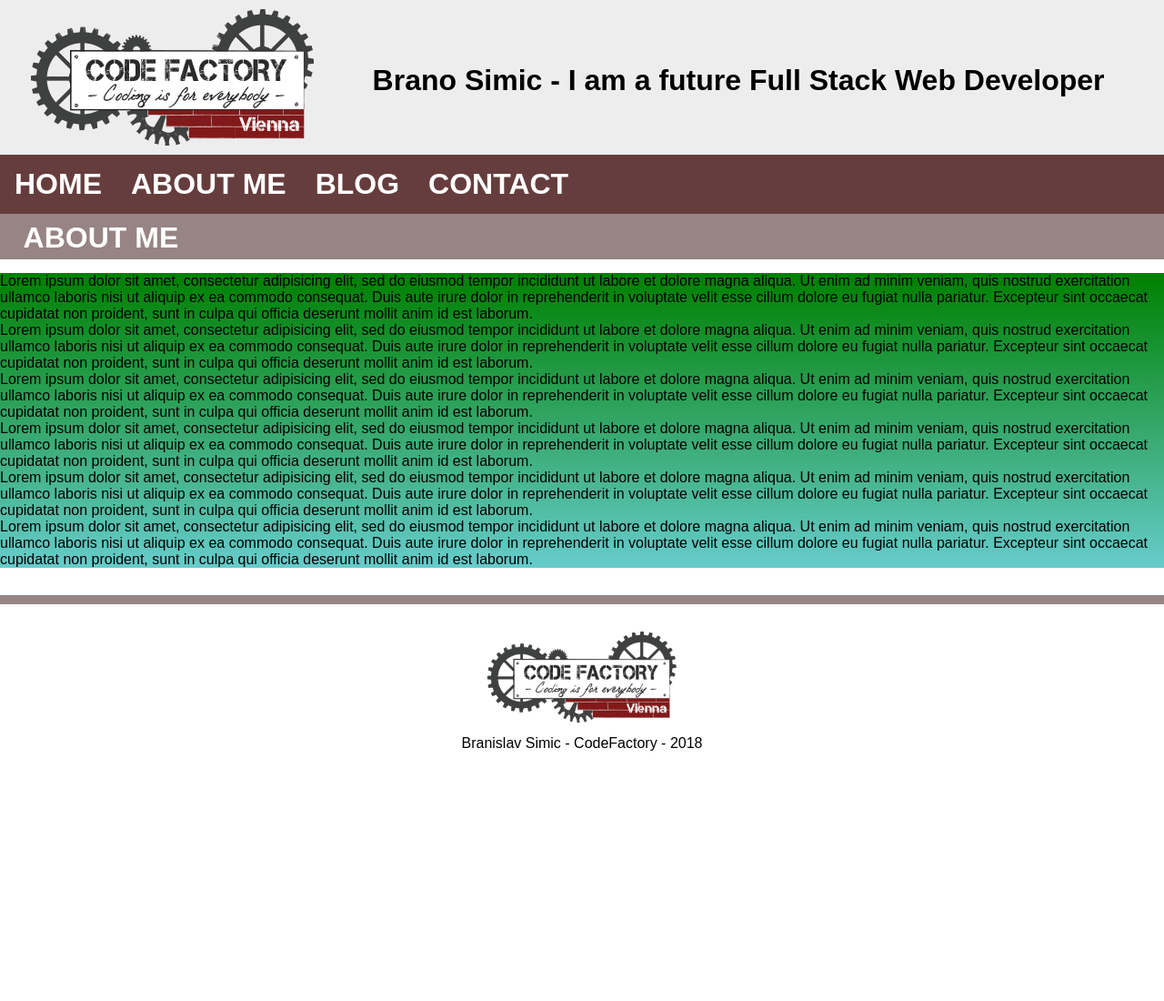
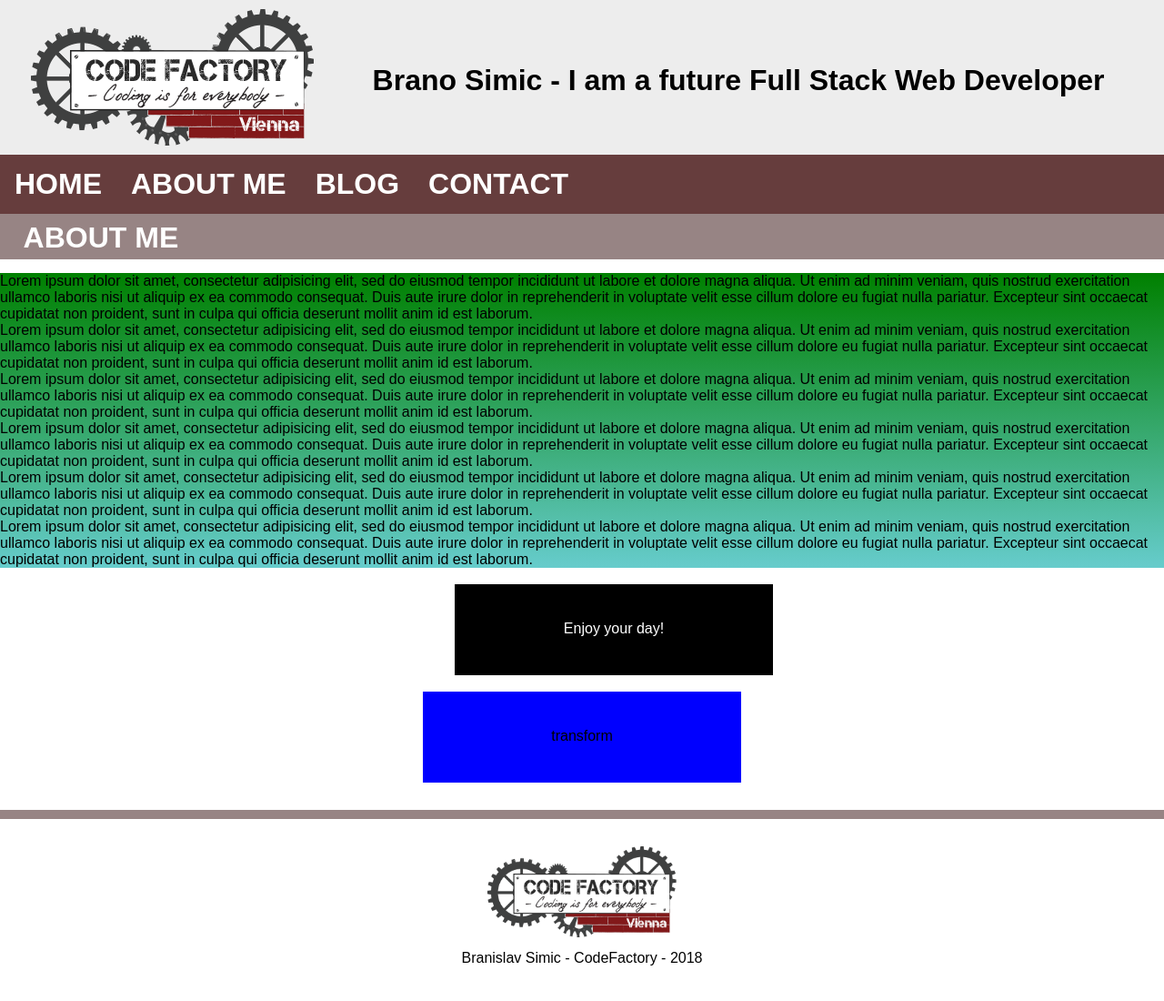
Before and after one commit to Branislav-Simic/FSWD80-CSS3-DAY03-BRANISLAV-CLEMENS, a plain HTML site: page intermediate 1/about.html in a window 1280 px wide. Shown: the whole page at 91% size. Before the commit the page ends 924 px from the top, so only its background shows below. Drawn offline with Linux system fonts and the light colour scheme.

Commit message:
Intermediate1 done: shadows and transition

```diff
--- a/intermediate 1/about.html
+++ b/intermediate 1/about.html
@@ -89,6 +89,14 @@
 
 		</div>
 
+		<br>
+				<div class="train">
+					Enjoy your day!
+				</div>
+<br>
+				<div class="train2">
+					transform
+				</div>
 
 	</main>
 	<!-- END MAIN -->
--- a/intermediate 1/css/style.css
+++ b/intermediate 1/css/style.css
@@ -139,6 +139,69 @@ main {
 	/* background-image:  -moz-linear-gradient(green,#66cccc); */
  background-image: -webkit-linear-gradient(green, #66cccc);
 }
+.train
+{
+	background-color: black;
+	margin-left: 500px;
+	height: 100px;
+	width: 350px;
+	-webkit-transition: width 5s,height 5s, -webkit-transform 3s;
+	transition: width 3s, height 3s, transform 3s;
+	color: white;
+	text-align: center;
+	padding: 40px;
+}
+
+.train:hover{
+
+background: blue;
+height: 200px;
+width: 400px;
+-webkit-transform: rotate(180deg);
+transform: rotate(180deg);
+color: black;
+}
+
+.train2 {
+	background-color: blue;
+	margin-left: 500px;
+	height: 100px;
+	width: 350px;
+	text-align: center;
+	padding: 40px;
+	margin: auto;
+	transition: width 1s, height 1s, transform 1s;
+
+
+}
+
+.train2:hover{
+	-webkit-transform: rotate(360deg);
+	transform: rotate(360deg);
+	background-color: orange;
+	border-radius: 100px;
+	width: 180px;
+	text-align: center;
+}
+
+.rotate{
+	-webkit-transition: all 1s ease-in;
+	transition: all 1s ease-in;
+}
+
+.rotate:hover {
+  -webkit-transition: all 2s ease-in;
+
+	transition: all 2s ease-in;
+}
+
+.shad{
+	box-shadow: 10px 5px 5px black;
+}
+
+
+
+
 
 .left-article {
 	float: left;
```
Also changed, not shown: intermediate 1/contact.html (+1 -1 lines).
